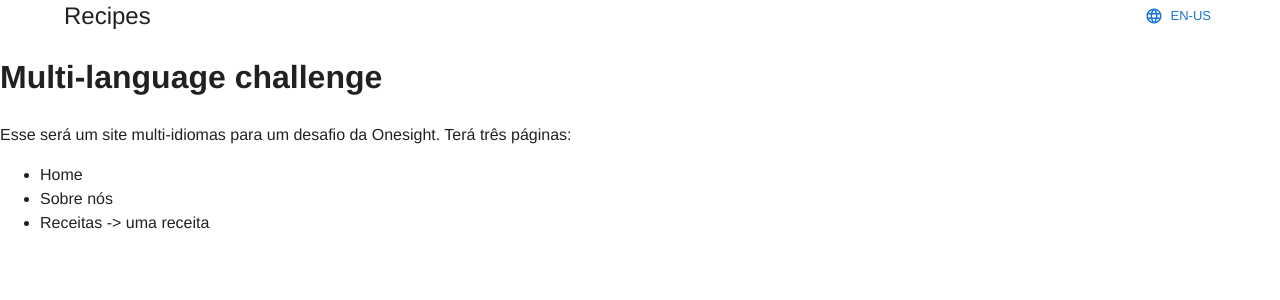
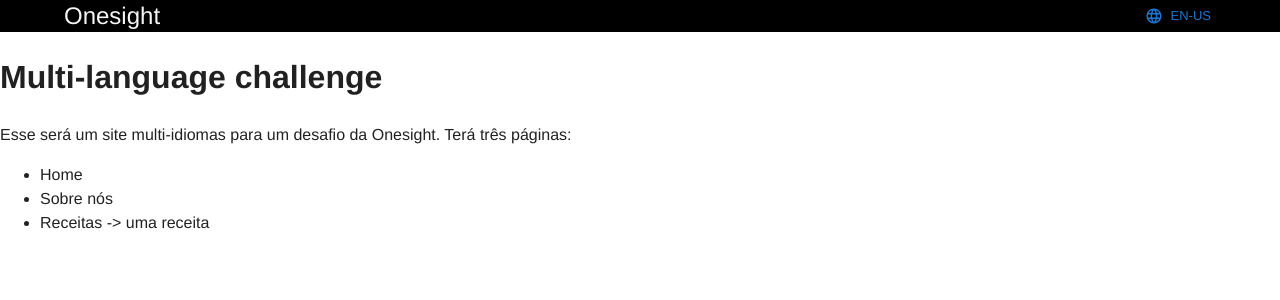
Before and after one commit to anaclarabck/multi-language-project, a Next.js app: page / in a window 1280 px wide. Shown: the top 300 px of the page. Built offline with nearby package versions, Linux system fonts and the light colour scheme.

Commit message:
style: add background color to Header

```diff
--- a/src/components/Header/Header.tsx
+++ b/src/components/Header/Header.tsx
@@ -1,12 +1,15 @@
 import { LanguageRounded } from "@mui/icons-material";
 import { Button, Container, Grid, Typography } from "@mui/material";
-import { SectionContainer } from "../SectionContainer";
 
 function Header() {
   return (
+    // TODO: criar um componente para section
+    <section style={{ backgroundColor: "black" }}>
       <Container maxWidth="lg">
         <Grid container justifyContent="space-between" alignItems="center">
-        <Typography variant="h5">Recipes</Typography>
+          <Typography variant="h5" color="whitesmoke">
+            Onesight
+          </Typography>
           <Button
             variant="text"
             disableElevation
@@ -20,6 +23,7 @@ function Header() {
           </Button>
         </Grid>
       </Container>
+    </section>
   );
 }
 
```
Lines whose indentation alone changed are shown as unchanged.
